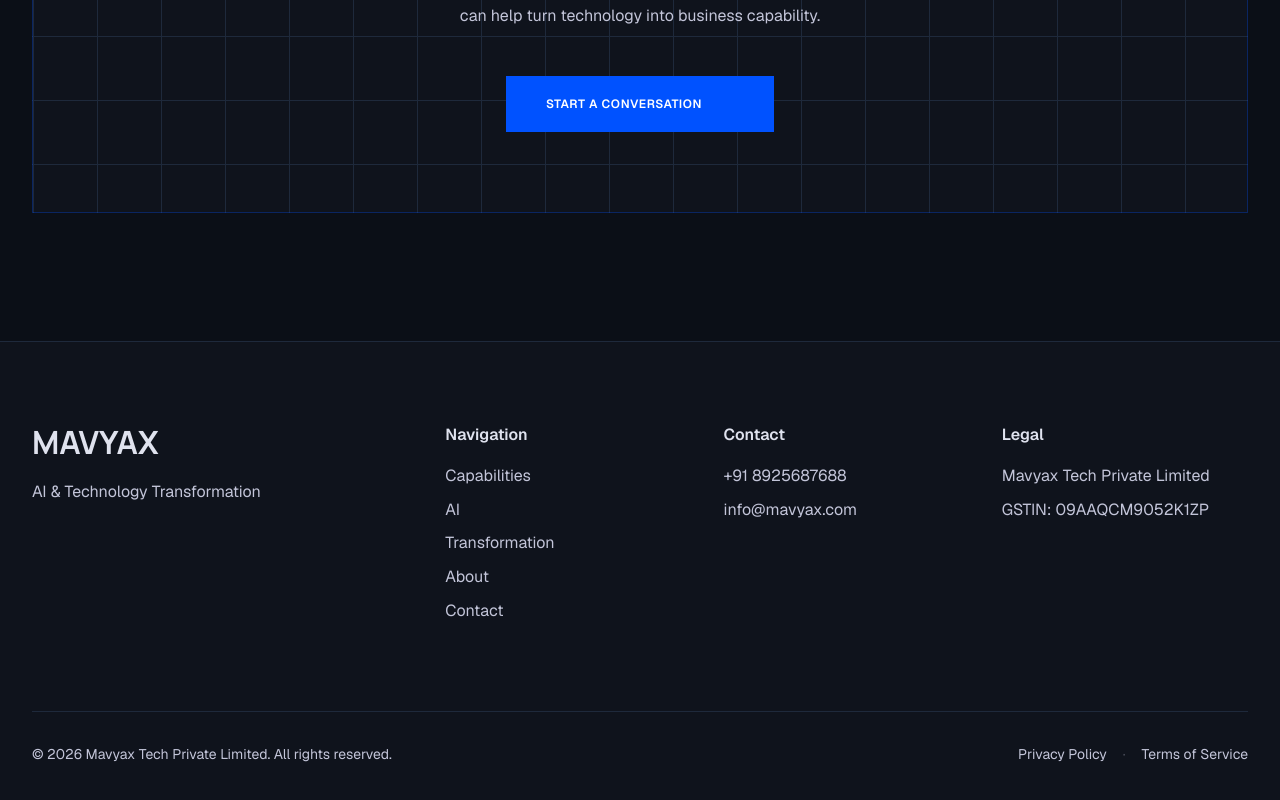
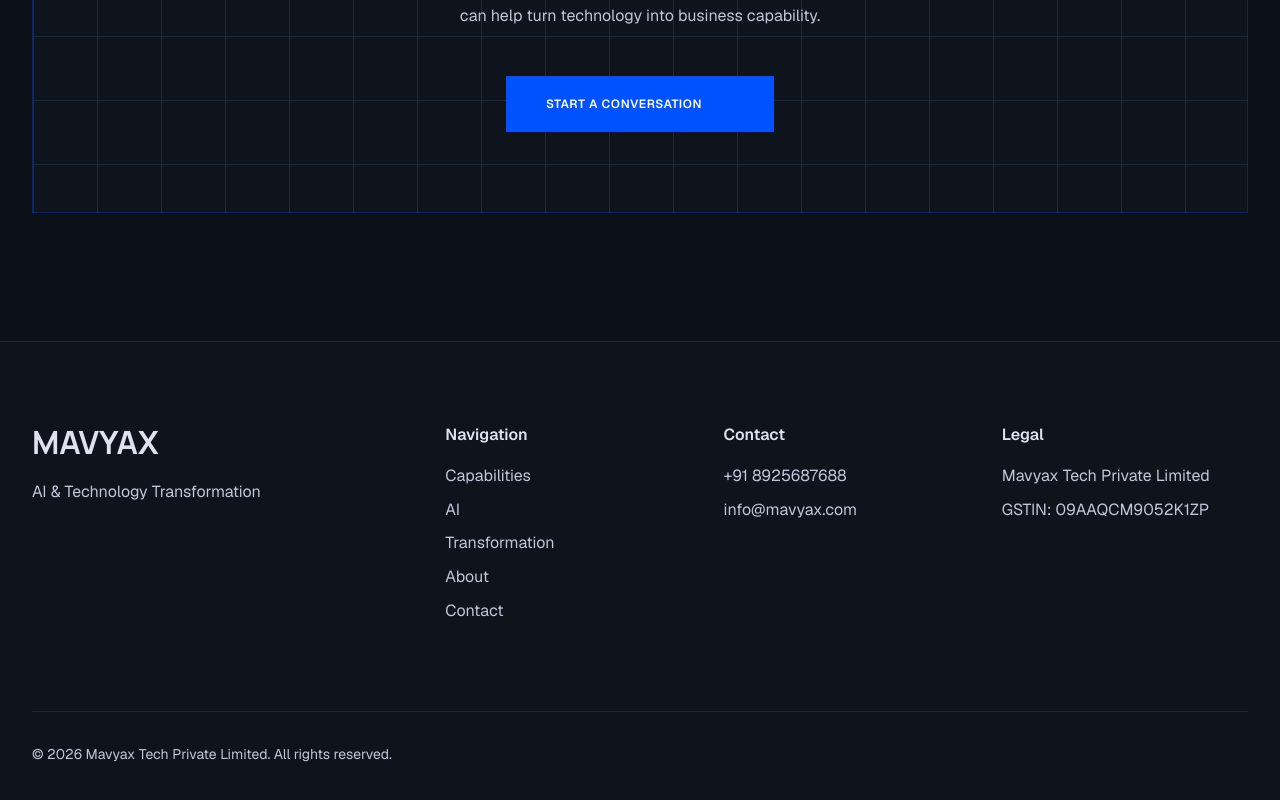
Before and after one commit to Easesmith-IT/mavyax-website, a Next.js app: page / in a window 1280 px wide. Shown: the part 10593-11393 px from the top of the page. Built offline with nearby package versions, Linux system fonts and the light colour scheme.

Commit message:
Remove Privacy Policy and Terms of Service links from footers

```diff
--- a/src/components/DesktopLayout.tsx
+++ b/src/components/DesktopLayout.tsx
@@ -257,11 +257,7 @@
 </div>
 <div className="col-span-12 mt-16 pt-8 border-t border-outline-variant flex flex-col md:flex-row justify-between items-center gap-4 text-on-surface-variant text-sm">
 <div>© 2026 Mavyax Tech Private Limited. All rights reserved.</div>
-<div className="flex gap-4">
-<a className="hover:text-primary transition-colors" href="#contact">Privacy Policy</a>
-<span className="opacity-30">·</span>
-<a className="hover:text-primary transition-colors" href="#contact">Terms of Service</a>
-</div>
+
 </div>
 </div>
 </footer>
--- a/src/components/MobileLayout.tsx
+++ b/src/components/MobileLayout.tsx
@@ -237,10 +237,7 @@
 <p>GSTIN: 09AAQCM9052K1ZP</p>
 </div>
 <div className="flex flex-col border-t border-outline-variant pt-6 font-label-sm text-on-surface-variant gap-4">
-<div className="flex gap-4">
-<a className="hover:text-primary transition-colors" href="#contact">Privacy Policy</a>
-<a className="hover:text-primary transition-colors" href="#contact">Terms of Service</a>
-</div>
+
 <p>© 2026 Mavyax Tech Private Limited. All rights reserved.</p>
 </div>
 </footer>
```
